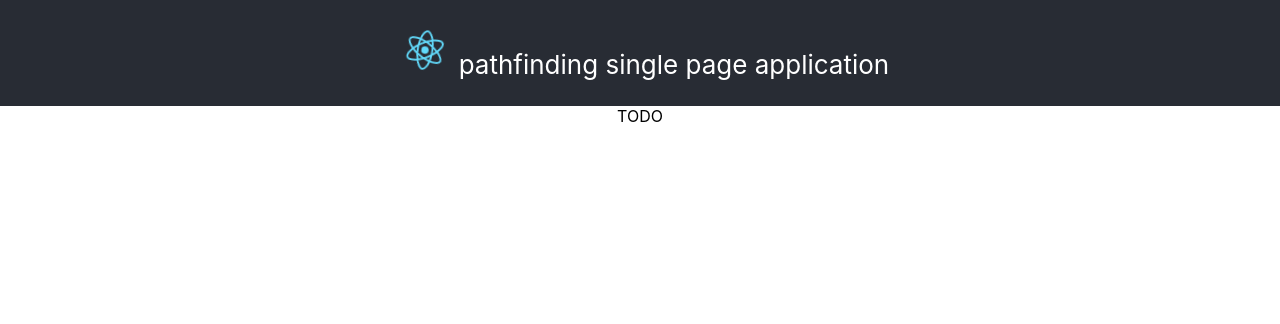
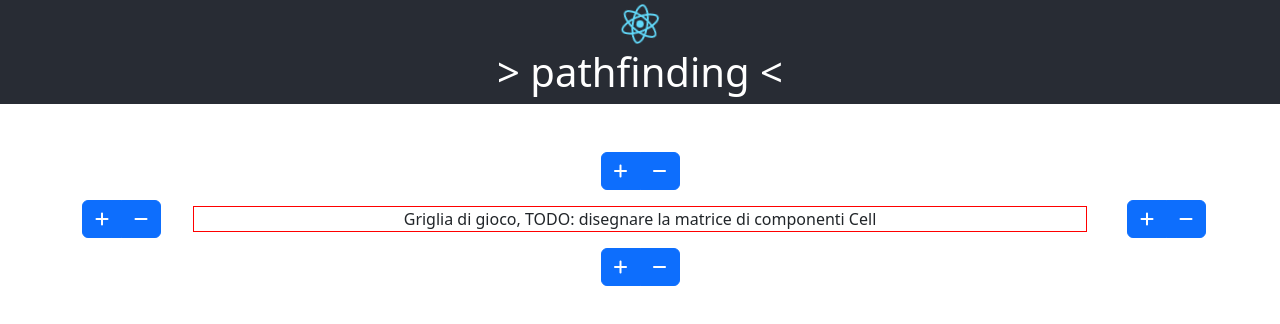
Before and after one commit to nickola86/pathfinding, a React (Create React App) app: page / in a window 1280 px wide. Shown: the top 324 px of the page. Built offline with nearby package versions, Linux system fonts and the light colour scheme.

Commit message:
empty Gameboard initial setup

```diff
--- a/package.json
+++ b/package.json
@@ -3,10 +3,16 @@
   "version": "0.1.0",
   "private": true,
   "dependencies": {
+    "@fortawesome/fontawesome-svg-core": "^6.2.0",
+    "@fortawesome/free-regular-svg-icons": "^6.2.0",
+    "@fortawesome/free-solid-svg-icons": "^6.2.0",
+    "@fortawesome/react-fontawesome": "^0.2.0",
     "@testing-library/jest-dom": "^5.16.5",
     "@testing-library/react": "^13.4.0",
     "@testing-library/user-event": "^13.5.0",
+    "bootstrap": "^5.2.2",
     "react": "^18.2.0",
+    "react-bootstrap": "^2.5.0",
     "react-dom": "^18.2.0",
     "react-scripts": "5.0.1",
     "web-vitals": "^2.1.4"
--- a/public/index.html
+++ b/public/index.html
@@ -24,6 +24,7 @@
       work correctly both with client-side routing and a non-root public URL.
       Learn how to configure a non-root public URL by running `npm run build`.
     -->
+    <link rel="stylesheet" href="//cdnjs.cloudflare.com/ajax/libs/font-awesome/6.2.0/css/all.min.css" integrity="sha512-xh6O/CkQoPOWDdYTDqeRdPCVd1SpvCA9XXcUnZS2FmJNp1coAFzvtCN9BmamE+4aHK8yyUHUSCcJHgXloTyT2A==" crossorigin="anonymous" referrerpolicy="no-referrer" />
     <title>React App</title>
   </head>
   <body>
--- a/src/App.js
+++ b/src/App.js
@@ -1,17 +1,18 @@
 import logo from './logo.svg';
 import './App.css';
+import 'bootstrap/dist/css/bootstrap.min.css';
+
+import Gameboard from './gameboard/Gameboard';
 
 function App() {
   return (
     <div className="App">
       <header className="App-header">
-        <p>
           <img src={logo} className="App-logo" alt="logo" />
-          <span>pathfinding single page application</span>
-        </p>
+          <h1>&gt; pathfinding &lt;</h1>
       </header>
       <content>
-        TODO
+        <Gameboard/>
       </content>
     </div>
   );
--- /dev/null
+++ b/src/gameboard/Gameboard.css
@@ -0,0 +1,10 @@
+div.gameboard{
+    margin: 1em auto;
+    padding-top:2em;
+    padding-bottom:1em;
+    position:relative;
+}
+
+div.gameboard div.left,div.gameboard div.right{
+    margin:auto;
+}
--- /dev/null
+++ b/src/gameboard/Gameboard.js
@@ -0,0 +1,24 @@
+import './Gameboard.css';
+import Grid from '../grid/Grid';
+import PlusMinus from '../plus-minus/PlusMinus';
+
+function Gameboard() {
+  return (<div class="gameboard container">
+      <div class="row">
+        <div class="col-sm-1 left">
+            <PlusMinus position="left" />
+        </div>
+        <div class="col-sm center">
+            <PlusMinus position="top" />
+            <Grid />
+            <PlusMinus position="bottom" />
+        </div>
+        <div class="col-sm-1 right">
+            <PlusMinus position="right" />
+        </div>
+      </div>
+    </div>
+  );
+}
+
+export default Gameboard;
--- /dev/null
+++ b/src/grid/Grid.css
@@ -0,0 +1,4 @@
+div.grid{
+    border: 1px solid red;
+    margin:1em;
+}
--- /dev/null
+++ b/src/grid/Grid.js
@@ -0,0 +1,6 @@
+import './Grid.css'
+function Grid(){
+    return <div className="grid">Griglia di gioco, TODO: disegnare la matrice di componenti Cell</div>
+}
+
+export default Grid;
--- /dev/null
+++ b/src/plus-minus/PlusMinus.js
@@ -0,0 +1,12 @@
+import Button from 'react-bootstrap/Button';
+import ButtonGroup from 'react-bootstrap/ButtonGroup';
+import './PlusMinus.css'
+function PlusMinus(props){
+    return <div className={`buttons ${props.position}`}>
+        <ButtonGroup>
+            <Button><i className="fa fa-plus" /></Button>
+            <Button><i className="fa fa-minus" /></Button>
+        </ButtonGroup>
+    </div>
+}
+export default PlusMinus
```
Also changed, not shown: src/Wall-E.webp (added), src/plus-minus/PlusMinus.css (added), 1 other file (tests, documents, lock files or other folders).
